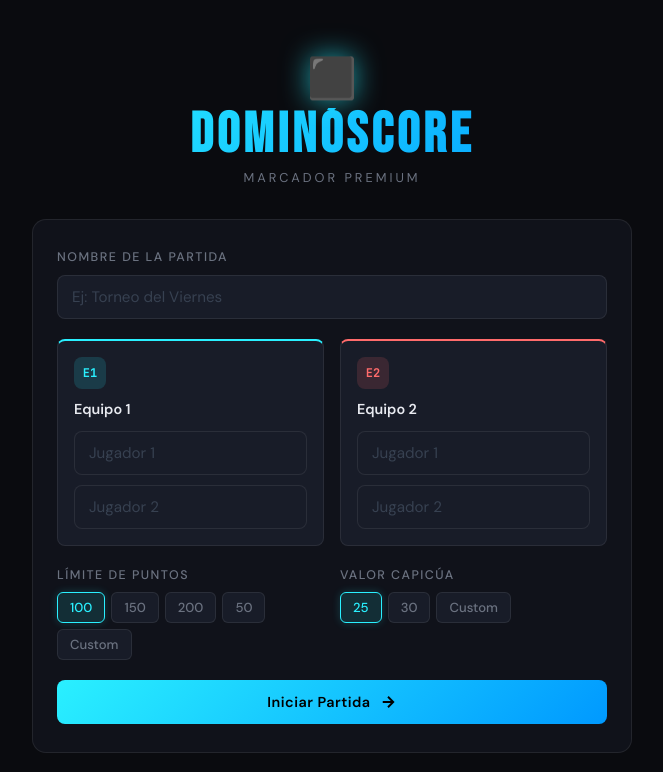
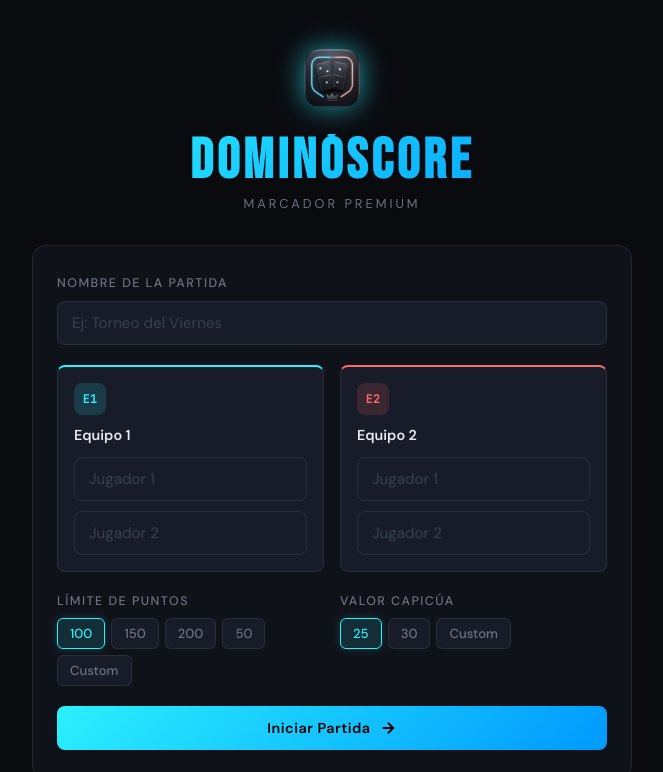
Before and after one commit to yandellcuevas-sketch/PuntosDomino, a plain HTML site: page index.html in a window 1280 px wide. Shown: the top 772 px of the page, without its empty margins (308-971 px from the left). Drawn offline with Linux system fonts and the light colour scheme; no server answers.

Commit message:
Anadir logo personalizado logodomino.png

```diff
--- a/index.html
+++ b/index.html
@@ -20,7 +20,9 @@
         <div class="setup-bg-dots"></div>
         <div class="setup-container">
             <header class="setup-header">
-                <div class="logo-mark">⬛</div>
+                <div class="logo-mark" style="margin-bottom: 10px;">
+                    <img src="logodomino.png" alt="Logo" style="height: 60px; width: auto; object-fit: contain;" />
+                </div>
                 <h1 class="logo-title">DominóScore</h1>
                 <p class="logo-sub">Marcador Premium</p>
             </header>
```
Also changed, not shown: logodomino.png (added).
